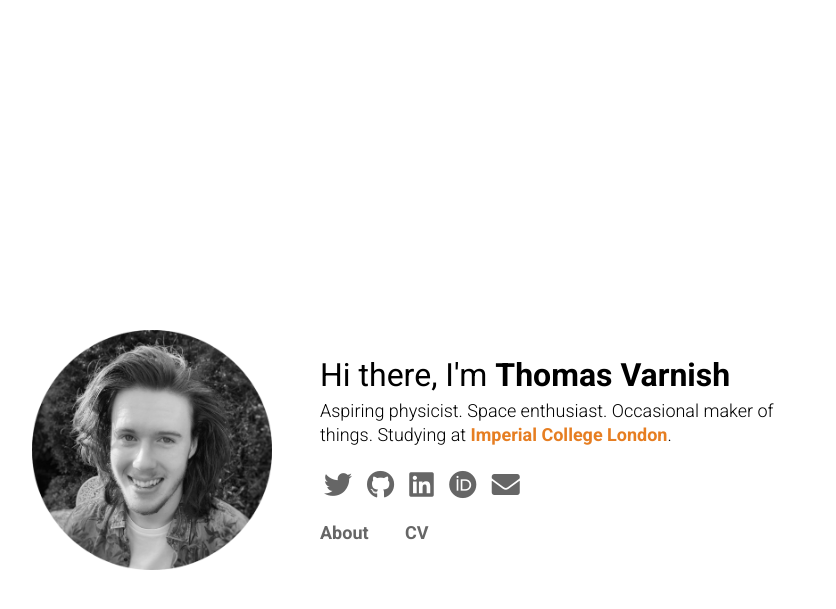
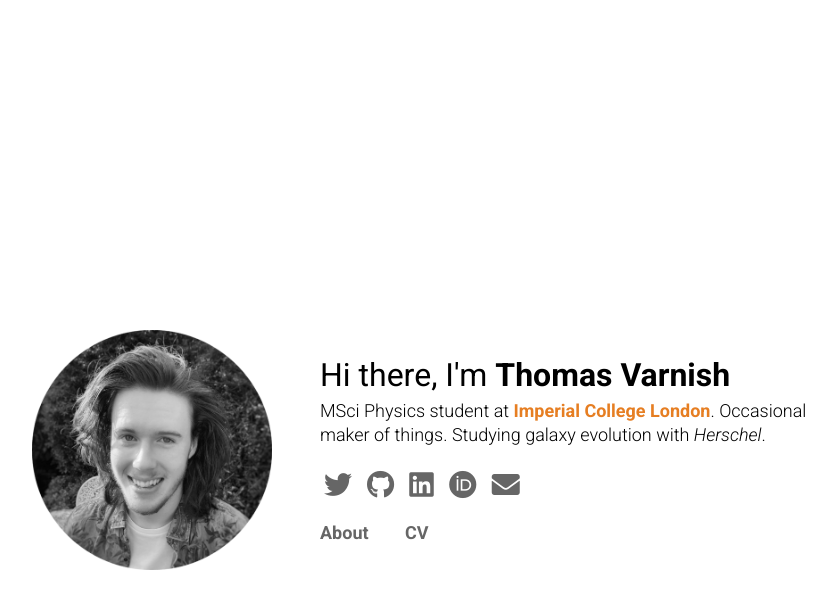
Before and after one commit to tvarnish/tvarnish.github.io, a Jekyll site: the page built from index.html, in a window 1280 px wide. Shown: the top 609 px of the page, without its empty margins (214-1050 px from the left). Built offline with Jekyll 4.4.1, drawn with Linux system fonts in a browser that asks for light colours; nearby versions of some CDN libraries.

Commit message:
Update homepage summary
Update content of homepage summary, and include styling for italic text
within span on homepage.

```diff
--- a/assets/css/home.css
+++ b/assets/css/home.css
@@ -32,6 +32,10 @@ html, body {
     align-items: flex-start;
     flex-direction: column;
     justify-content: center;
+}
+
+.about-me span i {
+    font-style: italic;
 }
 
 .page-links-home {
--- a/index.html
+++ b/index.html
@@ -44,10 +44,9 @@ enable_maths: false
 
                 <h1>Hi there, <span>I'm <b>Thomas Varnish</b></span></h1>
                 <p>
-                    <span>Aspiring physicist.</span>
-                    <span>Space enthusiast.</span>
+                    <span>MSci Physics student at <a href="https://www.imperial.ac.uk/">Imperial College London</a>.</span>
                     <span>Occasional maker of things.</span>
-                    <span>Studying at <a href="https://www.imperial.ac.uk/">Imperial College London</a>.</span>
+                    <span>Studying galaxy evolution with <i>Herschel</i>.</span>
                 </p>
 
                 <div class="social-links">
```
